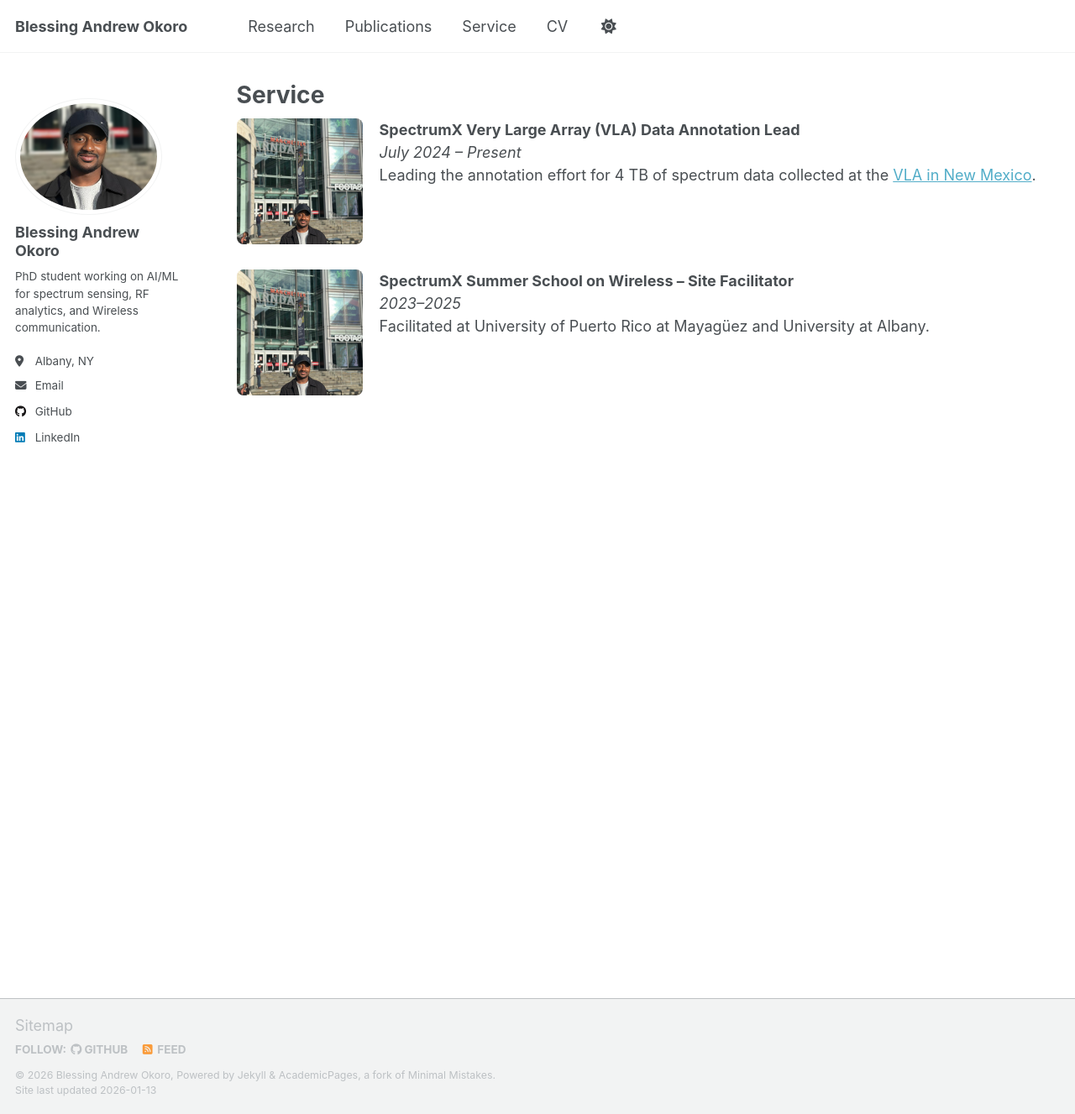
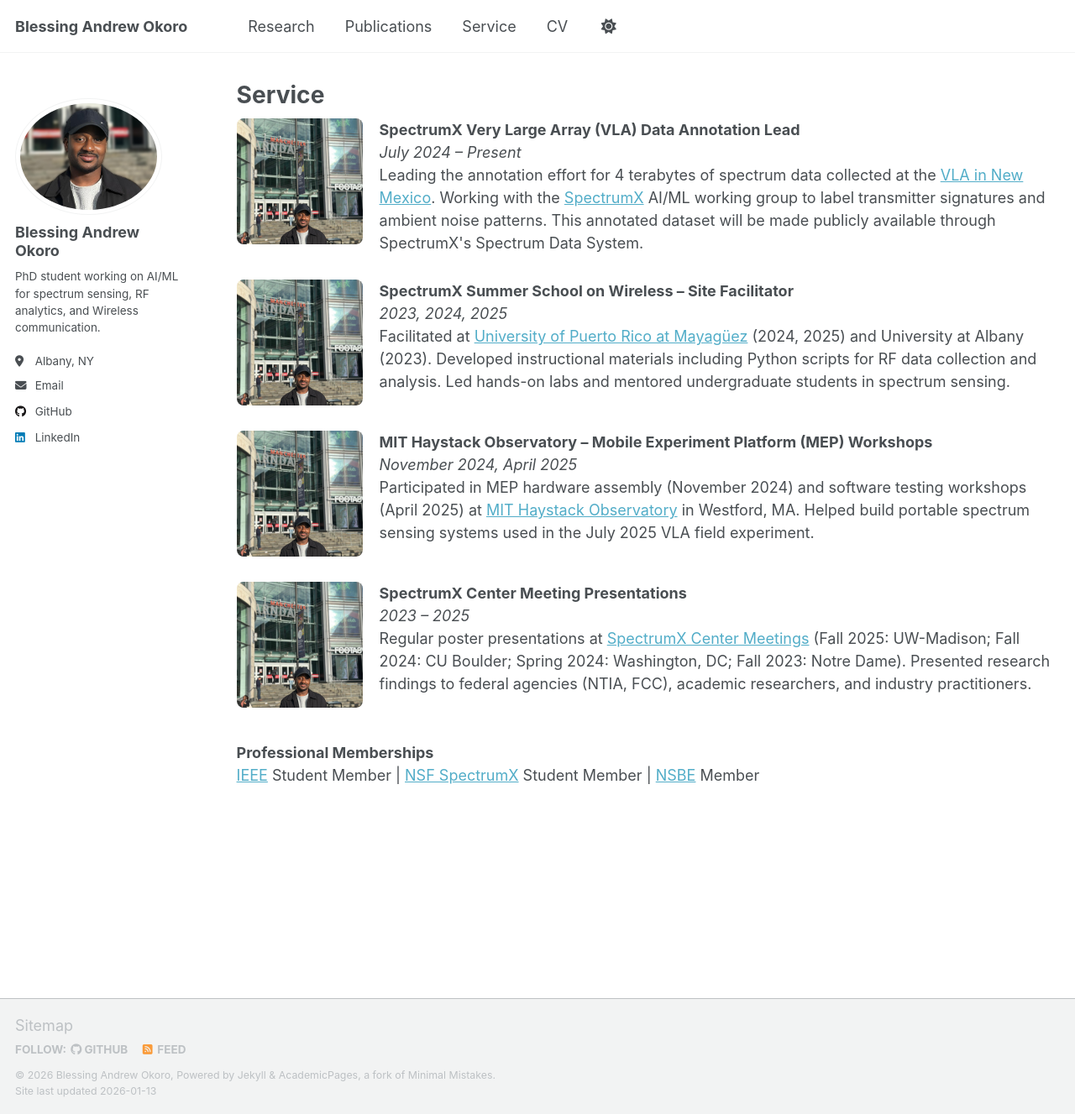
Before and after one commit to okoroandrew/okoroandrew.github.io, a Jekyll site: the page built from _pages/service.md, in a window 1280 px wide and 1327 px high. Shown: the whole window at 84% size. Built offline with Jekyll 4.4.1, drawn with Linux system fonts in a browser that asks for light colours; a script that is not in the unit is left out.

Commit message:
Update service.md

```diff
--- a/_pages/service.md
+++ b/_pages/service.md
@@ -38,18 +38,44 @@ author_profile: true
   <div class="service-text">
     <strong>SpectrumX Very Large Array (VLA) Data Annotation Lead</strong><br>
     <em>July 2024 – Present</em><br>
-    Leading the annotation effort for 4 TB of spectrum data collected at the
-    <a href="https://public.nrao.edu/telescopes/vla/">VLA in New Mexico</a>.
+    Leading the annotation effort for 4 terabytes of spectrum data collected at the <a href="https://public.nrao.edu/telescopes/vla/">VLA in New Mexico</a>. Working with the <a href="https://spectrumx.org/">SpectrumX</a> AI/ML working group to label transmitter signatures and ambient noise patterns. This annotated dataset will be made publicly available through SpectrumX's Spectrum Data System.
   </div>
 </div>
 
 <div class="service-item">
   <div class="service-img-wrapper">
-    <img src="/images/service/profile.jpeg" alt="SpectrumX School">
+    <img src="/images/service/profile.jpeg" alt="SpectrumX Summer School">
   </div>
   <div class="service-text">
     <strong>SpectrumX Summer School on Wireless – Site Facilitator</strong><br>
-    <em>2023–2025</em><br>
-    Facilitated at University of Puerto Rico at Mayagüez and University at Albany.
+    <em>2023, 2024, 2025</em><br>
+    Facilitated at <a href="https://www.uprm.edu/">University of Puerto Rico at Mayagüez</a> (2024, 2025) and University at Albany (2023). Developed instructional materials including Python scripts for RF data collection and analysis. Led hands-on labs and mentored undergraduate students in spectrum sensing.
   </div>
 </div>
+
+<div class="service-item">
+  <div class="service-img-wrapper">
+    <img src="/images/service/profile.jpeg" alt="MIT Haystack">
+  </div>
+  <div class="service-text">
+    <strong>MIT Haystack Observatory – Mobile Experiment Platform (MEP) Workshops</strong><br>
+    <em>November 2024, April 2025</em><br>
+    Participated in MEP hardware assembly (November 2024) and software testing workshops (April 2025) at <a href="https://www.haystack.mit.edu/">MIT Haystack Observatory</a> in Westford, MA. Helped build portable spectrum sensing systems used in the July 2025 VLA field experiment.
+  </div>
+</div>
+
+<div class="service-item">
+  <div class="service-img-wrapper">
+    <img src="/images/service/profile.jpeg" alt="SpectrumX Poster">
+  </div>
+  <div class="service-text">
+    <strong>SpectrumX Center Meeting Presentations</strong><br>
+    <em>2023 – 2025</em><br>
+    Regular poster presentations at <a href="https://spectrumx.org/events/">SpectrumX Center Meetings</a> (Fall 2025: UW-Madison; Fall 2024: CU Boulder; Spring 2024: Washington, DC; Fall 2023: Notre Dame). Presented research findings to federal agencies (NTIA, FCC), academic researchers, and industry practitioners.
+  </div>
+</div>
+
+<div style="margin-top: 40px;">
+  <strong>Professional Memberships</strong><br>
+  <a href="https://www.ieee.org/">IEEE</a> Student Member | <a href="https://spectrumx.org/">NSF SpectrumX</a> Student Member | <a href="https://www.nsbe.org/">NSBE</a> Member
+</div>
```
